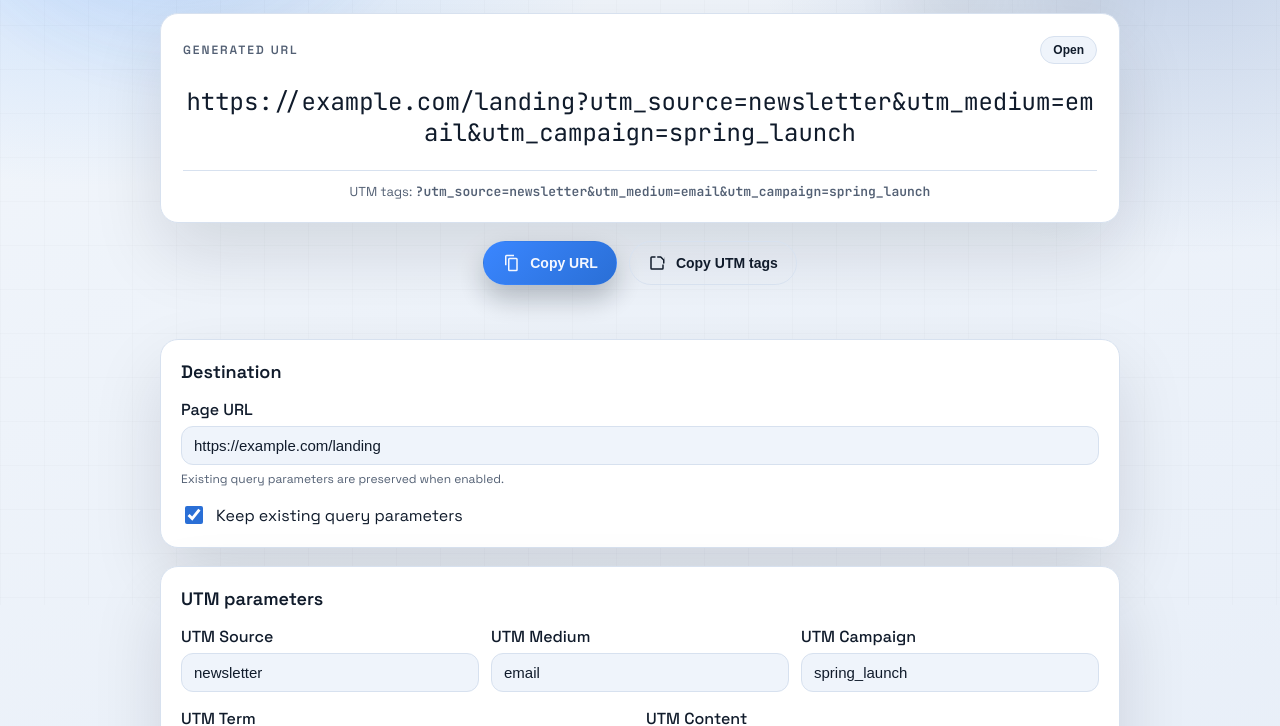
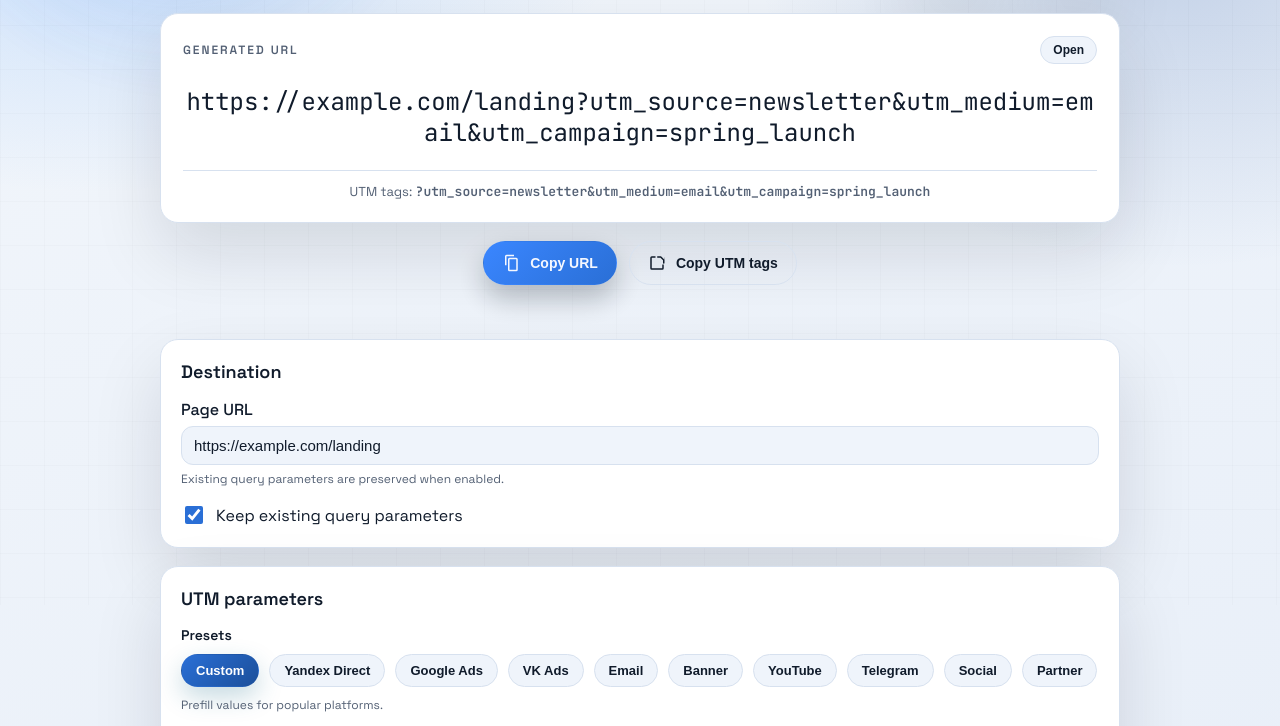
Before and after one commit to AiratTop/utm.airat.top, a plain HTML site: page index.html in a window 1280 px wide. Shown: the part 195-921 px from the top of the page. Drawn offline with Linux system fonts and the light colour scheme.

Commit message:
Add presets

```diff
--- a/app.js
+++ b/app.js
@@ -16,6 +16,7 @@ const ui = {
   utmTerm: document.querySelector("#utmTerm"),
   utmContent: document.querySelector("#utmContent"),
   lowercaseValues: document.querySelector("#lowercaseValues"),
+  presetButtons: Array.from(document.querySelectorAll(".preset-button")),
 };
 
 const state = {
@@ -33,6 +34,104 @@ const DEFAULTS = {
   content: "",
   keepQuery: true,
   lowercase: true,
+  preset: "custom",
+};
+
+const PRESETS = {
+  custom: {
+    label: "Custom",
+    values: null,
+  },
+  yandex: {
+    label: "Yandex Direct",
+    values: {
+      source: "yandex",
+      medium: "cpc",
+      campaign: "{campaign_id}",
+      term: "{keyword}",
+      content: "{ad_id}",
+    },
+  },
+  google: {
+    label: "Google Ads",
+    values: {
+      source: "google",
+      medium: "cpc",
+      campaign: "{network}",
+      term: "{keyword}",
+      content: "{creative}",
+    },
+  },
+  vk: {
+    label: "VK Ads",
+    values: {
+      source: "vk",
+      medium: "cpc",
+      campaign: "{campaign_id}",
+      term: "{keyword}",
+      content: "{ad_id}",
+    },
+  },
+  email: {
+    label: "Email",
+    values: {
+      source: "newsletter",
+      medium: "email",
+      campaign: "welcome_series",
+      term: "",
+      content: "button",
+    },
+  },
+  banner: {
+    label: "Banner",
+    values: {
+      source: "display",
+      medium: "banner",
+      campaign: "brand_awareness",
+      term: "",
+      content: "{banner_id}",
+    },
+  },
+  youtube: {
+    label: "YouTube",
+    values: {
+      source: "youtube",
+      medium: "cpc",
+      campaign: "{campaign_id}",
+      term: "{keyword}",
+      content: "{video_id}",
+    },
+  },
+  telegram: {
+    label: "Telegram",
+    values: {
+      source: "telegram",
+      medium: "cpc",
+      campaign: "{campaign_id}",
+      term: "{keyword}",
+      content: "{ad_id}",
+    },
+  },
+  social: {
+    label: "Social",
+    values: {
+      source: "social",
+      medium: "organic",
+      campaign: "post",
+      term: "",
+      content: "{post_id}",
+    },
+  },
+  partner: {
+    label: "Partner",
+    values: {
+      source: "partner",
+      medium: "referral",
+      campaign: "partner_name",
+      term: "",
+      content: "placement",
+    },
+  },
 };
 
 function setStatus(target, message) {
@@ -81,6 +180,8 @@ function copyText(text, statusNode, label) {
 
 function normalizeSettings(raw) {
   const safe = raw && typeof raw === "object" ? raw : {};
+  const preset = typeof safe.preset === "string" ? safe.preset : DEFAULTS.preset;
+  const presetKey = PRESETS[preset] ? preset : DEFAULTS.preset;
   return {
     baseUrl: typeof safe.baseUrl === "string" ? safe.baseUrl : DEFAULTS.baseUrl,
     source: typeof safe.source === "string" ? safe.source : DEFAULTS.source,
@@ -90,6 +191,7 @@ function normalizeSettings(raw) {
     content: typeof safe.content === "string" ? safe.content : DEFAULTS.content,
     keepQuery: typeof safe.keepQuery === "boolean" ? safe.keepQuery : DEFAULTS.keepQuery,
     lowercase: typeof safe.lowercase === "boolean" ? safe.lowercase : DEFAULTS.lowercase,
+    preset: presetKey,
   };
 }
 
@@ -124,6 +226,7 @@ function applySettings(settings) {
   ui.utmContent.value = normalized.content;
   ui.keepQuery.checked = normalized.keepQuery;
   ui.lowercaseValues.checked = normalized.lowercase;
+  setActivePreset(normalized.preset);
 }
 
 function getCurrentSettings() {
@@ -136,11 +239,51 @@ function getCurrentSettings() {
     content: ui.utmContent.value,
     keepQuery: ui.keepQuery.checked,
     lowercase: ui.lowercaseValues.checked,
+    preset: getActivePreset(),
   };
 }
 
 function storeSettings() {
   setStoredSettings(getCurrentSettings());
+}
+
+function setActivePreset(key) {
+  ui.presetButtons.forEach((button) => {
+    button.classList.toggle("is-active", button.dataset.preset === key);
+  });
+}
+
+function getActivePreset() {
+  const active = ui.presetButtons.find((button) => button.classList.contains("is-active"));
+  return active ? active.dataset.preset : DEFAULTS.preset;
+}
+
+function applyPreset(key) {
+  const preset = PRESETS[key];
+  if (!preset) {
+    return;
+  }
+  setActivePreset(key);
+  if (!preset.values) {
+    storeSettings();
+    updateOutput();
+    return;
+  }
+
+  ui.utmSource.value = preset.values.source;
+  ui.utmMedium.value = preset.values.medium;
+  ui.utmCampaign.value = preset.values.campaign;
+  ui.utmTerm.value = preset.values.term;
+  ui.utmContent.value = preset.values.content;
+
+  storeSettings();
+  updateOutput();
+}
+
+function markCustomPreset() {
+  if (getActivePreset() !== "custom") {
+    setActivePreset("custom");
+  }
 }
 
 function sanitizeValue(value, lowercase) {
@@ -336,8 +479,23 @@ function bindEvents() {
 
   inputs.forEach((input) => {
     input.addEventListener("input", () => {
+      if (
+        input === ui.utmSource ||
+        input === ui.utmMedium ||
+        input === ui.utmCampaign ||
+        input === ui.utmTerm ||
+        input === ui.utmContent
+      ) {
+        markCustomPreset();
+      }
       updateOutput();
       storeSettings();
+    });
+  });
+
+  ui.presetButtons.forEach((button) => {
+    button.addEventListener("click", () => {
+      applyPreset(button.dataset.preset);
     });
   });
 }
--- a/index.html
+++ b/index.html
@@ -144,6 +144,42 @@
 
         <div class="card">
           <h2>UTM parameters</h2>
+          <div class="preset-block">
+            <span class="preset-label">Presets</span>
+            <div class="preset-group" role="group" aria-label="UTM presets">
+              <button class="preset-button is-active" type="button" data-preset="custom">
+                Custom
+              </button>
+              <button class="preset-button" type="button" data-preset="yandex">
+                Yandex Direct
+              </button>
+              <button class="preset-button" type="button" data-preset="google">
+                Google Ads
+              </button>
+              <button class="preset-button" type="button" data-preset="vk">
+                VK Ads
+              </button>
+              <button class="preset-button" type="button" data-preset="email">
+                Email
+              </button>
+              <button class="preset-button" type="button" data-preset="banner">
+                Banner
+              </button>
+              <button class="preset-button" type="button" data-preset="youtube">
+                YouTube
+              </button>
+              <button class="preset-button" type="button" data-preset="telegram">
+                Telegram
+              </button>
+              <button class="preset-button" type="button" data-preset="social">
+                Social
+              </button>
+              <button class="preset-button" type="button" data-preset="partner">
+                Partner
+              </button>
+            </div>
+            <small>Prefill values for popular platforms.</small>
+          </div>
           <div class="grid">
             <label class="field">
               <span>UTM Source</span>
--- a/styles.css
+++ b/styles.css
@@ -415,6 +415,53 @@ h1 {
   font-size: 18px;
 }
 
+.preset-block {
+  display: grid;
+  gap: 10px;
+}
+
+.preset-label {
+  font-weight: 600;
+  font-size: 14px;
+}
+
+.preset-group {
+  display: flex;
+  flex-wrap: wrap;
+  gap: 10px;
+}
+
+.preset-button {
+  appearance: none;
+  border: 1px solid var(--border);
+  background: var(--surface-strong);
+  color: var(--text);
+  padding: 8px 14px;
+  border-radius: 999px;
+  font-size: 13px;
+  font-weight: 600;
+  cursor: pointer;
+  transition: transform 0.2s ease, border-color 0.2s ease, color 0.2s ease, background 0.2s ease;
+}
+
+.preset-button:hover {
+  transform: translateY(-1px);
+  border-color: var(--accent);
+  color: var(--accent);
+}
+
+.preset-button.is-active {
+  background: linear-gradient(135deg, var(--accent), var(--accent-strong));
+  color: #ffffff;
+  border-color: transparent;
+  box-shadow: 0 10px 24px rgba(31, 111, 139, 0.25);
+}
+
+.preset-button:focus-visible {
+  outline: 2px solid var(--focus);
+  outline-offset: 2px;
+}
+
 .field {
   display: grid;
   gap: 6px;
```
Also changed, not shown: llms.txt, 1 other file.
